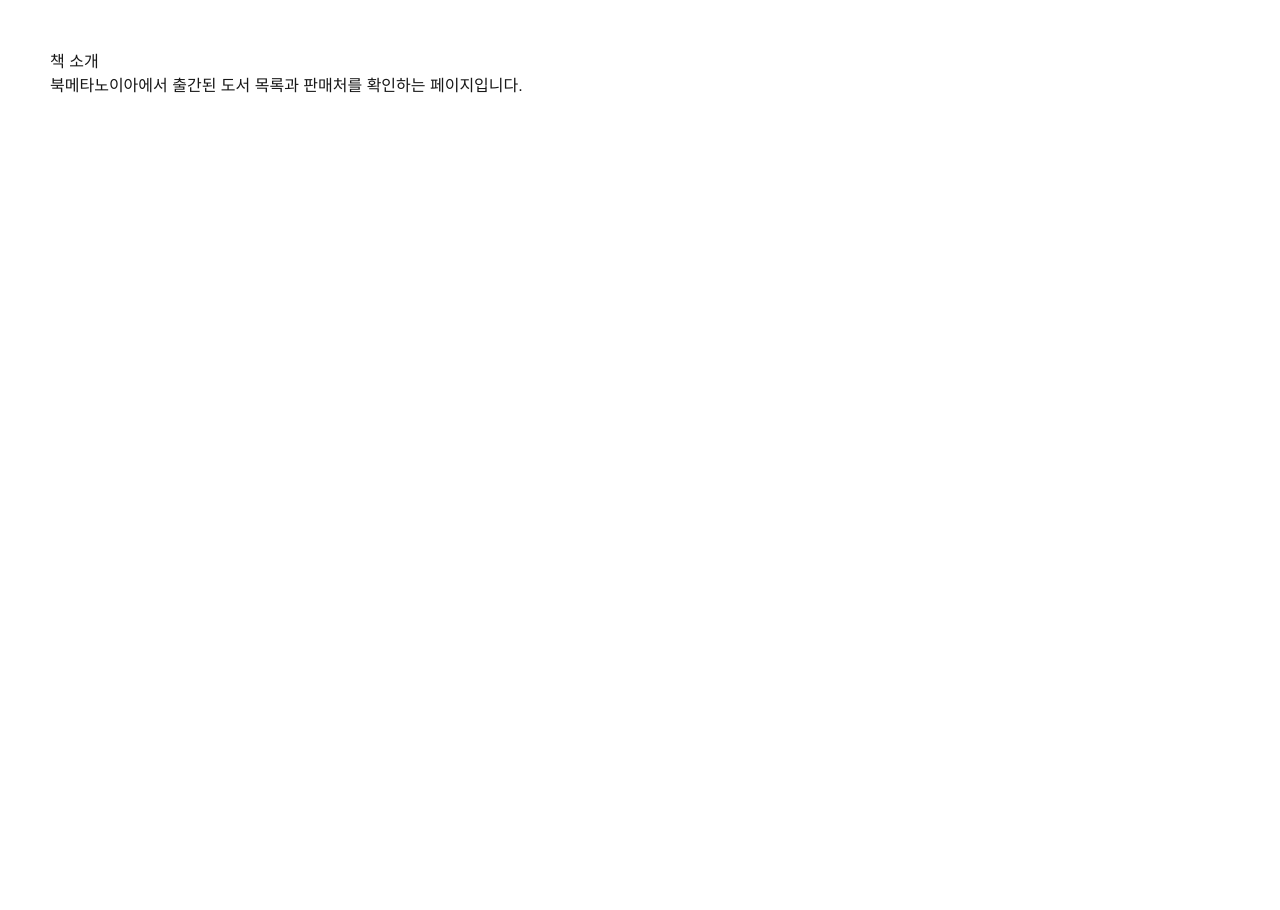
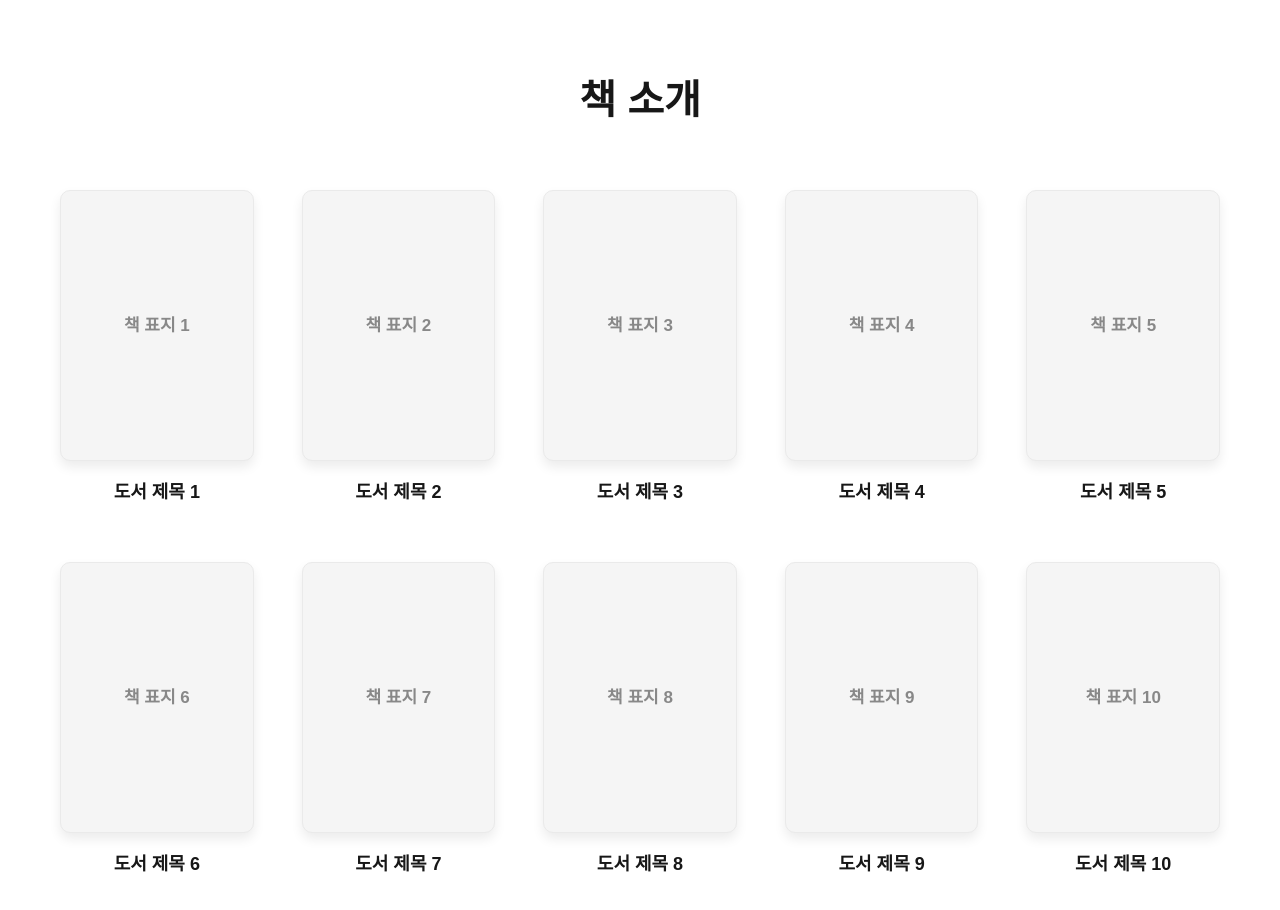
Before and after one commit to ksy4480/book-metanoia, a Next.js app: page /books in a window 1280 px wide. Shown: the top 910 px of the page. Before the commit the page ends 800 px from the top, so only its background shows below. Built offline with nearby package versions, Linux system fonts and the light colour scheme.

Commit message:
책 소개 페이지 비주얼 및 사이즈 조정

```diff
--- /dev/null
+++ b/app/books/[id]/page.tsx
@@ -0,0 +1,20 @@
+// 상세 페이지 코드
+export default function BookDetailPage({ params }: { params: { id: string } }) {
+  return (
+    <main style={{ padding: '80px 20px', maxWidth: '800px', margin: '0 auto', textAlign: 'center', fontFamily: 'sans-serif' }}>
+
+      <div style={{ backgroundColor: '#f5f5f5', height: '400px', borderRadius: '8px', display: 'flex', alignItems: 'center', justifyContent: 'center', marginBottom: '40px' }}>
+         <span style={{ fontSize: '24px', color: '#888' }}>{params.id}번 책의 거대한 표지 이미지</span>
+      </div>
+
+      <h1 style={{ fontSize: '32px', fontWeight: 'bold', marginBottom: '20px' }}>
+        {params.id}번 도서의 상세 제목
+      </h1>
+
+      <p style={{ fontSize: '18px', color: '#666', lineHeight: '1.6', wordBreak: 'keep-all' }}>
+        이곳은 {params.id}번 책에 대한 자세한 소개 글이 들어가는 공간입니다. 출판사 서평, 저자 소개, 그리고 서점(교보문고, 예스24 등)으로 이동하는 판매처 링크 버튼들을 이 아래에 배치할 수 있습니다.
+      </p>
+
+    </main>
+  );
+}
--- a/app/books/page.tsx
+++ b/app/books/page.tsx
@@ -1,8 +1,87 @@
+import Link from 'next/link';
+
 export default function BooksPage() {
+  const books = [1, 2, 3, 4, 5, 6, 7, 8, 9, 10];
+
   return (
-    <main style={{ padding: '50px' }}>
-      <h1>책 소개</h1>
-      <p>북메타노이아에서 출간된 도서 목록과 판매처를 확인하는 페이지입니다.</p>
+    <main
+      style={{
+        width: '100%',
+        maxWidth: '1500px',
+        margin: '0 auto',
+        padding: '70px 60px',
+        textAlign: 'center',
+        fontFamily: 'sans-serif',
+        boxSizing: 'border-box',
+      }}
+    >
+      <h1
+        style={{
+          fontSize: '40px',
+          fontWeight: 'bold',
+          marginBottom: '60px',
+        }}
+      >
+        책 소개
+      </h1>
+
+      <div
+        style={{
+          width: '100%',
+          display: 'grid',
+          gridTemplateColumns: 'repeat(5, minmax(160px, 1fr))',
+          columnGap: '48px',
+          rowGap: '56px',
+        }}
+      >
+        {books.map((bookNumber) => (
+          <Link
+            href={`/books/${bookNumber}`}
+            key={bookNumber}
+            style={{
+              display: 'block',
+              textDecoration: 'none',
+              color: 'inherit',
+            }}
+          >
+            <div
+              style={{
+                width: '100%',
+                backgroundColor: '#f5f5f5',
+                border: '1px solid #eaeaea',
+                borderRadius: '10px',
+                aspectRatio: '1 / 1.4',
+                display: 'flex',
+                alignItems: 'center',
+                justifyContent: 'center',
+                boxShadow: '0 6px 12px rgba(0,0,0,0.08)',
+                marginBottom: '18px',
+              }}
+            >
+              <span
+                style={{
+                  fontSize: '17px',
+                  color: '#888',
+                  fontWeight: 'bold',
+                }}
+              >
+                책 표지 {bookNumber}
+              </span>
+            </div>
+
+            <h3
+              style={{
+                fontSize: '18px',
+                fontWeight: '700',
+                wordBreak: 'keep-all',
+                margin: 0,
+              }}
+            >
+              도서 제목 {bookNumber}
+            </h3>
+          </Link>
+        ))}
+      </div>
     </main>
   );
 }
```
